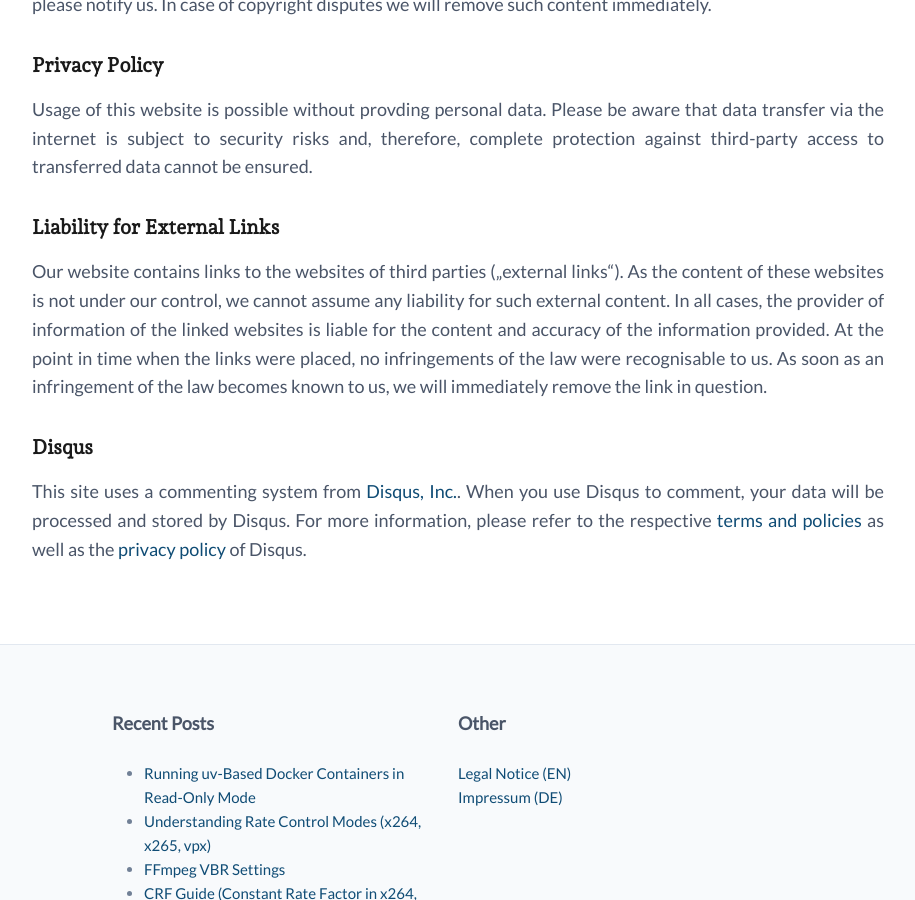
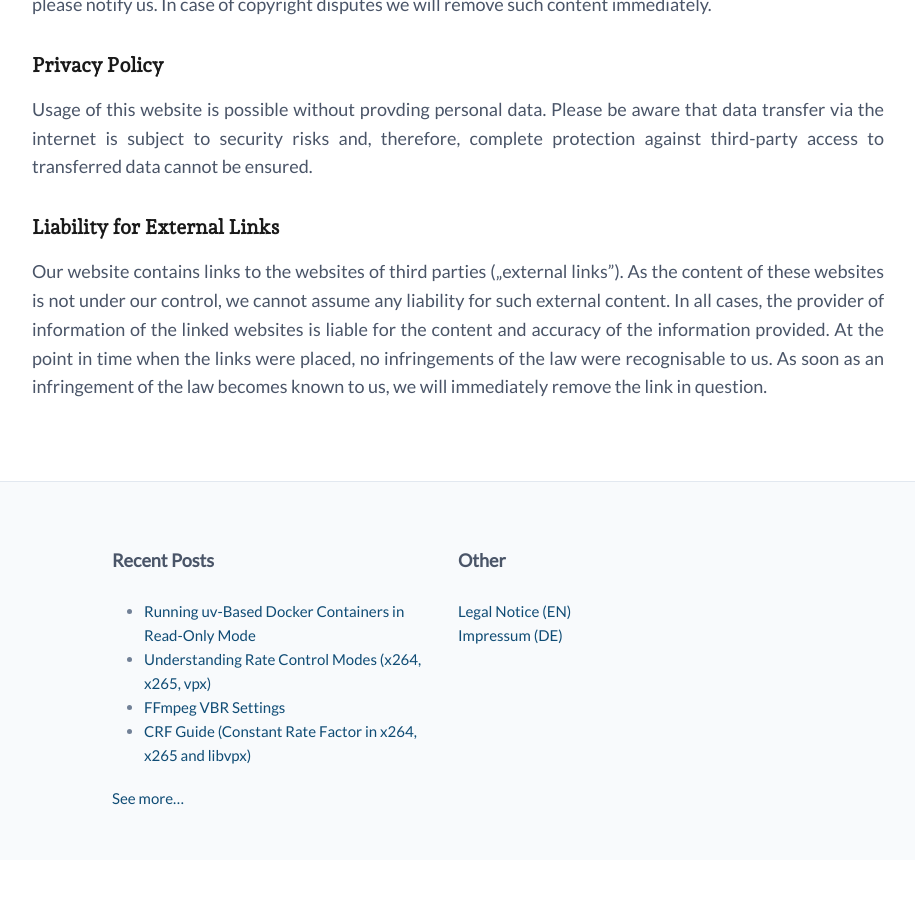
Before and after one commit to slhck/slhck.github.io, a Jekyll site: the page built from legal-notice.md, in a window 1280 px wide and 900 px high, scrolled down 672 px. Shown: the whole window, without its empty margins (182-1097 px from the left). Built offline with Jekyll 4.4.1, drawn with Linux system fonts in a browser that asks for light colours; after the commit the page ends 1532 px from its top, so only the background shows below that.

Commit message:
remove disqus

```diff
--- a/_config.yml
+++ b/_config.yml
@@ -7,7 +7,6 @@ url: "http://slhck.info" # the base hostname & protocol for your site, e.g. http
 
 twitter_username: slhck
 github_username:  slhck
-disqus_shortname: slhck
 
 # Build settings
 markdown: kramdown
--- a/_layouts/post.html
+++ b/_layouts/post.html
@@ -31,8 +31,4 @@ layout: default
     </div>
     {% endif %}
   </div>
-
-  {% if site.disqus_shortname %}
-    {% include disqus_comments.html %}
-  {% endif %}
 </article>
--- a/legal-notice.md
+++ b/legal-notice.md
@@ -25,8 +25,4 @@ Usage of this website is possible without provding personal data. Please be awar
 
 ### Liability for External Links
 
-Our website contains links to the websites of third parties („external links“). As the content of these websites is not under our control, we cannot assume any liability for such external content. In all cases, the provider of information of the linked websites is liable for the content and accuracy of the information provided. At the point in time when the links were placed, no infringements of the law were recognisable to us. As soon as an infringement of the law becomes known to us, we will immediately remove the link in question.
-
-### Disqus
-
-This site uses a commenting system from [Disqus, Inc.](https://disqus.com/). When you use Disqus to comment, your data will be processed and stored by Disqus. For more information, please refer to the respective [terms and policies](https://help.disqus.com/terms-and-policies/terms-of-service) as well as the [privacy policy](https://help.disqus.com/terms-and-policies/disqus-privacy-policy) of Disqus.
+Our website contains links to the websites of third parties („external links"). As the content of these websites is not under our control, we cannot assume any liability for such external content. In all cases, the provider of information of the linked websites is liable for the content and accuracy of the information provided. At the point in time when the links were placed, no infringements of the law were recognisable to us. As soon as an infringement of the law becomes known to us, we will immediately remove the link in question.
```
Also changed, not shown: _includes/disqus_comments.html (deleted, +0 -25 lines), impressum.md (+0 -4 lines).
